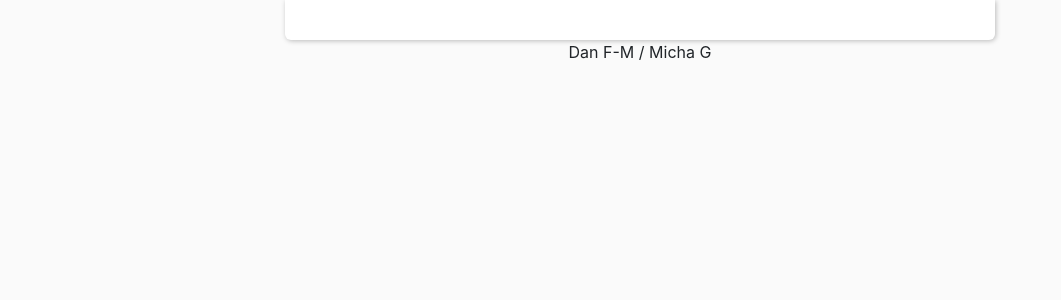
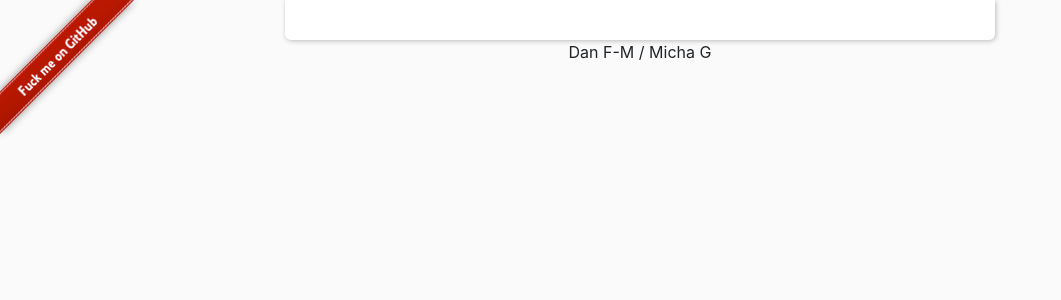
Before and after one commit to dfm/effapp, a Flask app: template templates/layout.html in a window 1280 px wide. Shown: the top 300 px of the page, without its empty margins (0-1061 px from the left). Run offline with Flask 2, Linux system fonts and the light colour scheme; the template is opened without the code that fills it: most values are stand-ins (such as "Sample title", 1, 10 or a date in 2020); parts of the project's set-up code (start-up, migrations or seed data) failed here and were passed over; some libraries are stand-ins or nearby versions.

Commit message:
adding badge

```diff
--- a/templates/layout.html
+++ b/templates/layout.html
@@ -22,6 +22,10 @@
 
 </head>
 <body>
+
+    <a href="http://github.com/you">
+        <img style="position: absolute; top: 0; left: 0; border: 0;" src="{{ url_for('.static', filename='github.png') }}" alt="Fuck me on GitHub">
+    </a>
 
     <div class="container">
         <div class="content">
```
Also changed, not shown: static/github.png (added), templates/index.html (indentation only).
